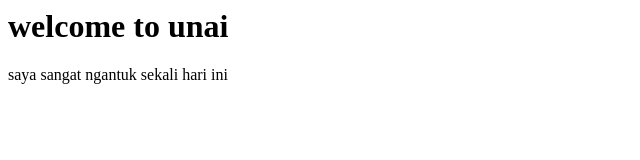
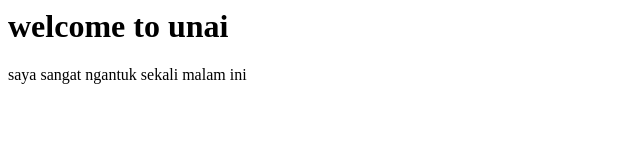
Before and after one commit to danielpasaribu/danielpasaribu.github.io, a plain HTML site: page index.html in a window 1280 px wide. Shown: the full height of the page, 0-640 px from the left. Drawn offline with Linux system fonts and the light colour scheme.

Commit message:
Update index.html

```diff
--- a/index.html
+++ b/index.html
@@ -5,6 +5,6 @@
 </head>
 <body>
 <h1>welcome to unai</h1>
-<p> saya sangat ngantuk sekali hari ini</p>
+<p> saya sangat ngantuk sekali malam ini</p>
 </body>
 </html>
```
